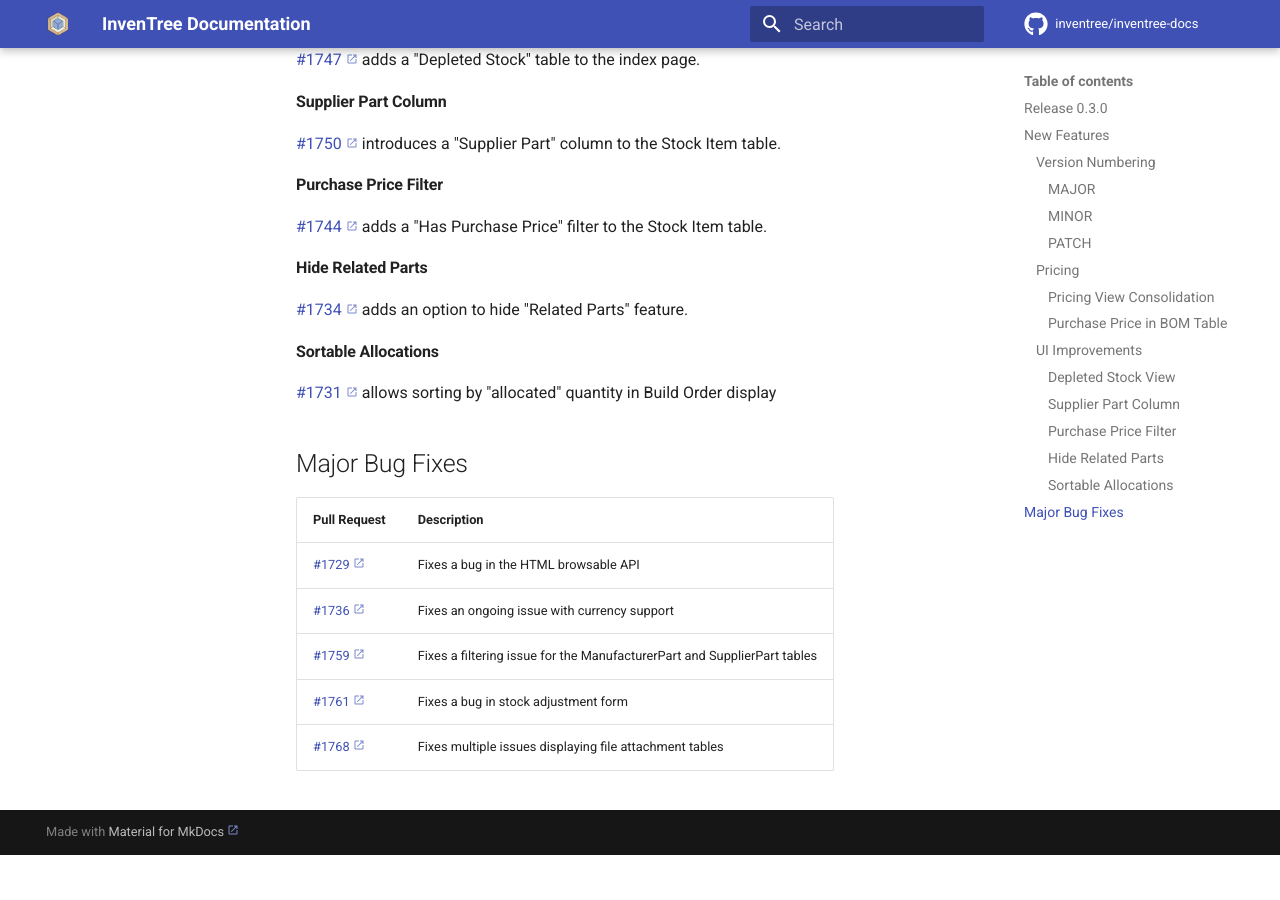
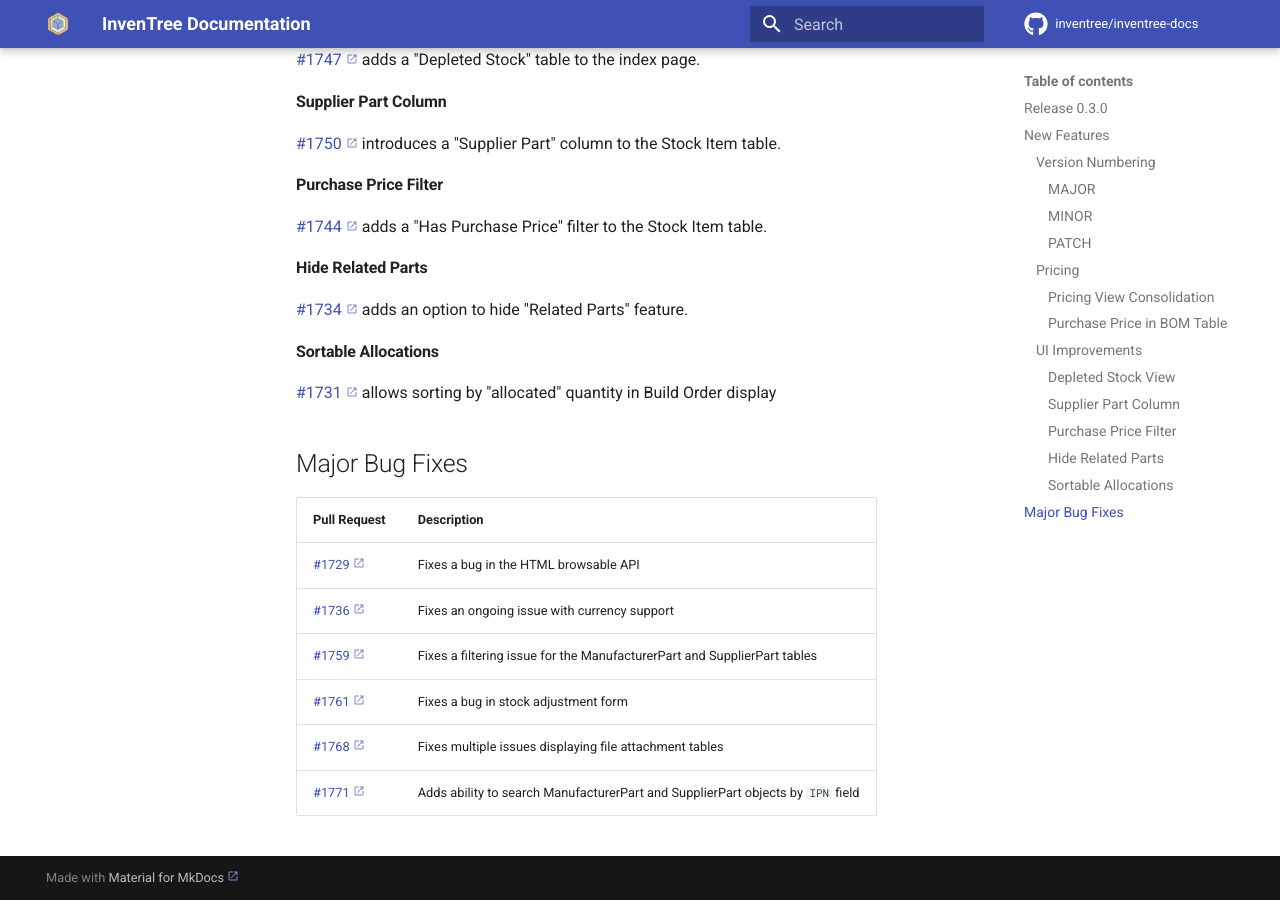
Before and after one commit to inventree/inventree-docs, an MkDocs documentation site: the page built from docs/releases/0.2.5.md, in a window 1280 px wide and 900 px high, scrolled down 1172 px. Built offline with MkDocs 1.6.1 and Material for MkDocs 9.7.7, drawn with Linux system fonts in a browser that asks for light colours; a script that is not in the unit is left out; comment, search, counter and statistics services are not loaded; before the commit the page ends 2027 px from its top, so only the background shows below that.

Commit message:
Update 0.2.5.md
https://github.com/inventree/InvenTree/pull/1771

```diff
--- a/docs/releases/0.2.5.md
+++ b/docs/releases/0.2.5.md
@@ -69,3 +69,4 @@ Multiple user interface improvements have been implemented, as described below:
 | [#1759](https://github.com/inventree/InvenTree/pull/1759) | Fixes a filtering issue for the ManufacturerPart and SupplierPart tables |
 | [#1761](https://github.com/inventree/InvenTree/pull/1761) | Fixes a bug in stock adjustment form |
 | [#1768](https://github.com/inventree/InvenTree/pull/1768) | Fixes multiple issues displaying file attachment tables |
+| [#1771](https://github.com/inventree/InvenTree/pull/1771) | Adds ability to search ManufacturerPart and SupplierPart objects by `IPN` field |
```
